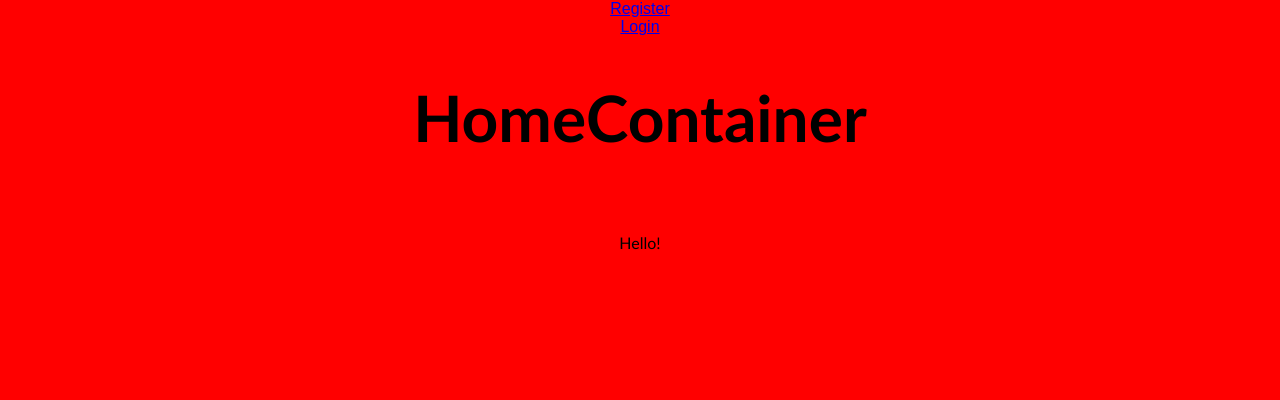
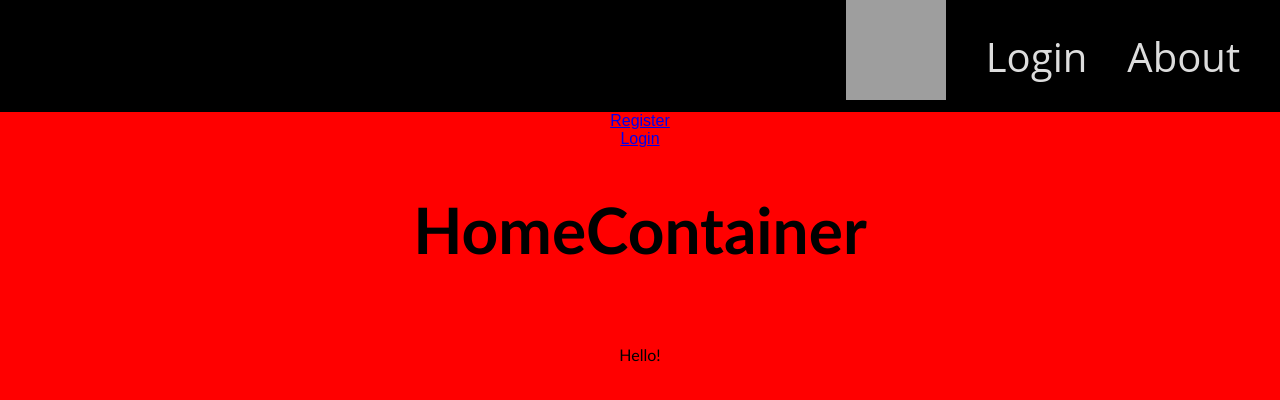
Before and after one commit to alxdelgado/Any-Day-Sommelier_front-end, a React (Create React App) app in the folder anyday-sommelier-app/: page / in a window 1280 px wide. Shown: the top 400 px of the page. Built offline with nearby package versions, Linux system fonts and the light colour scheme; grey boxes are pictures that could not be loaded.

Commit message:
Started and placed Nav Bar

```diff
--- a/anyday-sommelier-app/public/index.html
+++ b/anyday-sommelier-app/public/index.html
@@ -12,15 +12,19 @@
     <link rel="manifest" href="%PUBLIC_URL%/manifest.json">
     <link rel="shortcut icon" href="%PUBLIC_URL%/favicon.ico">
     <link rel="stylesheet" href="style.css">
-    <!--
-      Notice the use of %PUBLIC_URL% in the tags above.
-      It will be replaced with the URL of the `public` folder during the build.
-      Only files inside the `public` folder can be referenced from the HTML.
 
-      Unlike "/favicon.ico" or "favicon.ico", "%PUBLIC_URL%/favicon.ico" will
-      work correctly both with client-side routing and a non-root public URL.
-      Learn how to configure a non-root public URL by running `npm run build`.
-    -->
+<!-- Role is part of WAI-ARIA accessability symantics -->
+    <header class="navBar" role="banner">
+      <nav role="navigation">
+        <ul class="navUl">
+          <a href="index.html"><img src="/Users/kyder/funky-ducks/portfolio/MyPortfolio/icon1.svg" class="navIcon" alt="Site icon"></img></a>
+          <li><a href="#" title="Login">Login</a></li>
+          <li><a href="#" title="About Anyday Sommelier">About</a></li>
+        </ul>
+      </nav>
+    </header>
+
+
     <title>React App</title>
   </head>
   <body>
--- a/anyday-sommelier-app/public/style.css
+++ b/anyday-sommelier-app/public/style.css
@@ -21,3 +21,29 @@ p {
   font-family: "Gill Sans", sans-serif;
   font-size: 1em;
 }
+
+
+.navUl {
+  margin: 0;
+  padding: 0;
+  text-align: center;
+  list-style-type: none;
+  font-family: "Open Sans", sans-serif;
+  font-size: 2.5em;
+  display: flex;
+  justify-content: flex-end;
+  flex-wrap: wrap;
+  align-items: center;
+  background-color: black;
+}
+
+.navBar a {
+  text-decoration: none;
+  color: #DDD;
+  margin-right: 40px;
+}
+
+.navIcon {
+  height: 100px;
+  width: 100px;
+}
```
